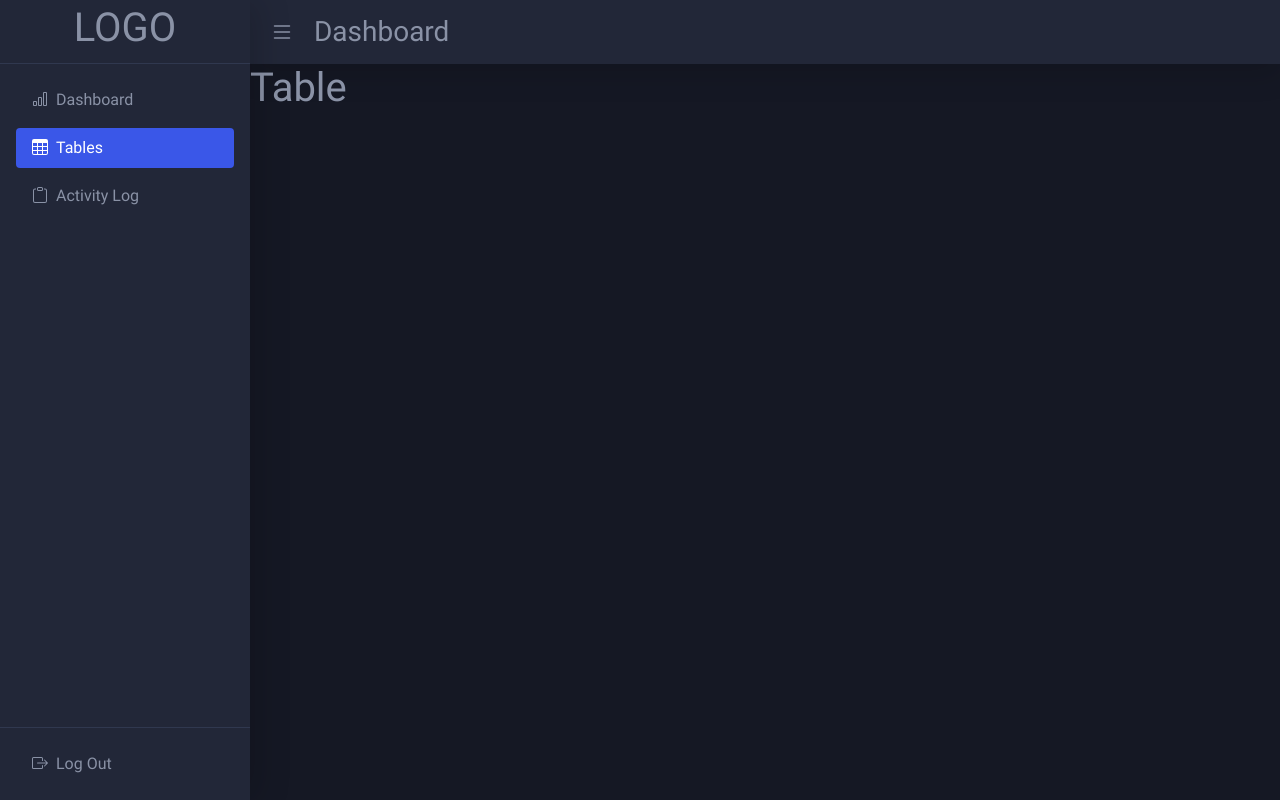
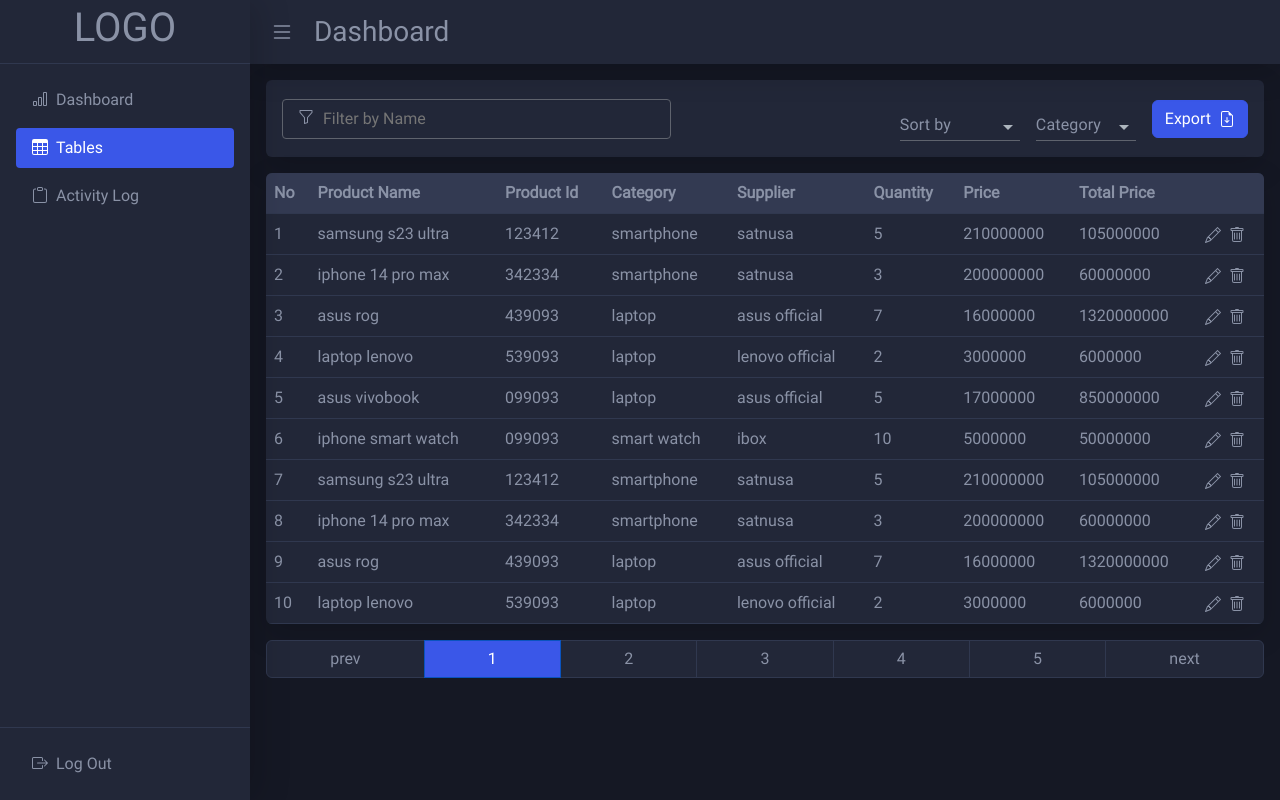
Before and after one commit to Warehouse-Management-Dashboard/storage-frontend, a React (Create React App) app: page /tables in a window 1280 px wide. Built offline with nearby package versions, Linux system fonts and the light colour scheme.

Commit message:
create tables page

```diff
--- a/package.json
+++ b/package.json
@@ -3,6 +3,9 @@
   "version": "0.1.0",
   "private": true,
   "dependencies": {
+    "@emotion/react": "^11.10.6",
+    "@emotion/styled": "^11.10.6",
+    "@mui/material": "^5.11.12",
     "@reduxjs/toolkit": "^1.9.3",
     "@testing-library/jest-dom": "^5.16.5",
     "@testing-library/react": "^13.4.0",
--- a/src/App.js
+++ b/src/App.js
@@ -3,20 +3,44 @@ import "./App.css";
 import MainLayout from "./components/MainLayout";
 import { Route, Routes } from "react-router-dom";
 import LogIn from "./pages/LogIn";
-
+import Tables from "./pages/Tables";
+import { createTheme, ThemeProvider } from "@mui/material/styles";
+const theme = createTheme({
+  palette: {
+    primary: {
+      main: "#3a57e8",
+      light: "#4d67ea",
+    },
+    text: {
+      primary: "#8a92a6",
+      secondary: "#8a92a6",
+      disabled: "#5f636d",
+    },
+    action: {
+      active: "#adb5bd",
+    },
+    background: {
+      default: "#222738",
+      paper: "#222738",
+    },
+  },
+});
 function App() {
+  console.log(theme);
   return (
     <div className="App">
+      <ThemeProvider theme={theme}>
         <Routes>
           <Route path="/log-in" element={<LogIn />} />
           <Route path="/" element={<MainLayout />}>
             <Route index element={<h1>Dashboard</h1>} />
-          <Route path="tables" element={<h1>Table</h1>} />
+            <Route path="tables" element={<Tables />} />
             <Route path="activity-log" element={<h1>Activity Log</h1>} />
             <Route path="log-out" element={<h1>log-out</h1>} />
           </Route>
           <Route path="*" element={<h1>PAGE NOT FOUND</h1>} />
         </Routes>
+      </ThemeProvider>
     </div>
   );
 }
--- a/src/assets/stylesheet/bootstrap-edit.css
+++ b/src/assets/stylesheet/bootstrap-edit.css
@@ -1,5 +1,6 @@
 .button-primary-edit {
   background-color: #3a57e8;
+  border-color: #3a57e8;
 }
 .button-primary-edit:hover {
   background-color: #4d67ea;
--- a/src/assets/stylesheet/header-bar.css
+++ b/src/assets/stylesheet/header-bar.css
@@ -1,3 +1,4 @@
 .header {
   height: 64px;
+  z-index: 999;
 }
--- a/src/assets/stylesheet/input.css
+++ b/src/assets/stylesheet/input.css
@@ -56,7 +56,7 @@
 .form-input:focus {
   border: 1.5px solid #3a57e8 !important;
 }
-
+/* form checkbos */
 .form-checkbox-container {
   position: relative;
 }
@@ -115,3 +115,37 @@
   + .form-checkbox:before {
   opacity: 1;
 }
+
+/* form search */
+.form-search-container {
+  position: relative;
+  height: 40px;
+}
+.form-search {
+  position: absolute;
+  top: 0;
+  left: 0;
+  width: 100%;
+  height: 100%;
+  font-size: 1rem;
+  border: 1px solid #5f636d;
+  color: #adb5bd;
+  border-radius: 0.25rem;
+  outline: none;
+  padding: 1rem;
+  background: none;
+  z-index: 1;
+  padding-left: 40px;
+}
+.form-search:hover {
+  border: 1px solid #8a92a6;
+}
+.form-search:focus {
+  border: 1.5px solid #3a57e8 !important;
+}
+.form-search-icon {
+  position: absolute;
+  top: 6px;
+  left: 16px;
+}
+/* form select */
--- /dev/null
+++ b/src/assets/stylesheet/tables.css
@@ -0,0 +1,37 @@
+.table-product thead {
+  color: #adb5bd !important;
+  background-color: #333a52;
+  padding-inline: 8px;
+}
+.table-product tr {
+  color: #8a92a6 !important;
+}
+.table-product tbody tr:hover {
+  background-color: #2f3546;
+}
+.table-product td,
+.table-product th {
+  border-color: #30384f;
+}
+.table-product .action svg:hover {
+  color: white;
+  cursor: pointer;
+}
+
+.table-navigate-button button {
+  background-color: #222738;
+  border: 1px solid #30384f;
+  color: #8a92a6;
+}
+.table-navigate-button button:hover,
+.table-navigate-button button:active {
+  background-color: #333a52 !important;
+  border-color: #333a52 !important;
+  color: #adb5bd !important;
+}
+.table-navigate-button button.active,
+.table-navigate-button button.active:hover,
+.table-navigate-button button.active:active {
+  background-color: #3a57e8 !important;
+  color: white !important;
+}
--- a/src/components/HeaderBar.js
+++ b/src/components/HeaderBar.js
@@ -7,7 +7,7 @@ const HeaderBar = ({ sideBarOpenHandle }) => {
   const location = useLocation();
 
   return (
-    <header className="header w-100 px-3 box-shadow c-bg-2 d-flex align-items-center">
+    <header className="header w-100 px-3 box-shadow c-bg-2 d-flex align-items-center position-sticky top-0 ">
       <div
         className="hamburger-menu me-3 p-1 c-bg-hover rounded"
         onClick={sideBarOpenHandle}
--- /dev/null
+++ b/src/components/TablesAction.js
@@ -0,0 +1,91 @@
+import Select from "@mui/material/Select";
+import MenuItem from "@mui/material/MenuItem";
+import FormControl from "@mui/material/FormControl";
+import InputLabel from "@mui/material/InputLabel";
+import React from "react";
+import {
+  Funnel,
+  FileEarmarkArrowDown,
+  ThreeDotsVertical,
+} from "react-bootstrap-icons";
+import { Button, Container, Row, Col } from "react-bootstrap";
+
+const sortBySelection = [
+  "sort by newest",
+  "sort by oldest",
+  "sort A to Z",
+  "sort Z to A",
+];
+const categorySelection = ["laptop", "smartphone", "smartwatch"];
+const TablesAction = () => {
+  return (
+    <Container className="p-3 c-bg-2 box-shadow rounded align-items-center justify-content-end">
+      <Row>
+        <Col lg="5" sm="8" xs="10" className="align-self-center">
+          <div className="form-search-container flex-grow-1 w-100">
+            <input
+              type="text"
+              id="filter-by-name"
+              placeholder="Filter by Name"
+              className="form-search"
+            />
+            <label htmlFor="filter-by-name" className="form-search-icon">
+              <Funnel />
+            </label>
+          </div>
+        </Col>
+        <Col
+          lg="7"
+          className="gap-3 justify-content-end align-items-center d-none d-lg-flex"
+        >
+          <FormControl variant="standard" sx={{ minWidth: 120 }} size="small">
+            <InputLabel id="sortby-select-label">Sort by</InputLabel>
+            <Select
+              labelId="sortby-select-label"
+              id="sortby-select"
+              //   value={age}
+              //   onChange={handleChange}
+              label="Sort by"
+              sx={{ "&:before": { borderColor: "#5f636d" } }}
+            >
+              <MenuItem value="">
+                <em>None</em>
+              </MenuItem>
+              {sortBySelection.map((item) => {
+                return <MenuItem value={item}>{item}</MenuItem>;
+              })}
+            </Select>
+          </FormControl>
+          <FormControl variant="standard" sx={{ minWidth: 100 }} size="small">
+            <InputLabel id="category-select-label">Category</InputLabel>
+            <Select
+              labelId="category-select-label"
+              id="category-select"
+              label="Category"
+              sx={{ "&:before": { borderColor: "#5f636d" } }}
+            >
+              <MenuItem value="">
+                <em>None</em>
+              </MenuItem>
+              {categorySelection.map((item) => {
+                return <MenuItem value={item}>{item}</MenuItem>;
+              })}
+            </Select>
+          </FormControl>
+
+          <Button className="button-primary-edit">
+            <span className="pe-2">Export</span>
+            <FileEarmarkArrowDown className="d-inline-block" />
+          </Button>
+        </Col>
+        <Col className=" d-flex justify-content-end align-items-center d-lg-none">
+          <div className="p-1  c-bg-hover   rounded">
+            <ThreeDotsVertical />
+          </div>
+        </Col>
+      </Row>
+    </Container>
+  );
+};
+
+export default TablesAction;
--- /dev/null
+++ b/src/components/TablesTable.js
@@ -0,0 +1,59 @@
+import React from "react";
+import { Container, Table, ButtonGroup, Button } from "react-bootstrap";
+import datas from "../data.json";
+import { Pencil, Trash } from "react-bootstrap-icons";
+import "../assets/stylesheet/tables.css";
+const TablesTable = () => {
+  return (
+    <>
+      <Container className="c-bg-2 box-shadow rounded  p-0 overflow-hidden">
+        <Table responsive className="table-product w-100 m-0 bg-transparent ">
+          <thead>
+            <tr>
+              <th>No</th>
+              <th>Product Name</th>
+              <th>Product Id</th>
+              <th>Category</th>
+              <th>Supplier</th>
+              <th>Quantity</th>
+              <th>Price</th>
+              <th>Total Price</th>
+              <th></th>
+            </tr>
+          </thead>
+          <tbody>
+            {datas.map((data, i) => {
+              return (
+                <tr>
+                  <td>{i + 1}</td>
+                  <td>{data.productName}</td>
+                  <td>{data.productId}</td>
+                  <td>{data.category}</td>
+                  <td>{data.supplier}</td>
+                  <td>{data.quantity}</td>
+                  <td>{data.price}</td>
+                  <td>{data.totalPrice}</td>
+                  <td className="action">
+                    <Pencil className="me-2" />
+                    <Trash />
+                  </td>
+                </tr>
+              );
+            })}
+          </tbody>
+        </Table>
+      </Container>
+      <ButtonGroup className="table-navigate-button   ">
+        <Button>prev</Button>
+        <Button className="active">1</Button>
+        <Button>2</Button>
+        <Button>3</Button>
+        <Button>4</Button>
+        <Button>5</Button>
+        <Button>next</Button>
+      </ButtonGroup>
+    </>
+  );
+};
+
+export default TablesTable;
--- /dev/null
+++ b/src/data.json
@@ -0,0 +1,92 @@
+[
+  {
+    "productName": "samsung s23 ultra",
+    "productId": "123412",
+    "category": "smartphone",
+    "supplier": "satnusa",
+    "quantity": 5,
+    "price": 210000000,
+    "totalPrice": 105000000
+  },
+  {
+    "productName": "iphone 14 pro max",
+    "productId": "342334",
+    "category": "smartphone",
+    "supplier": "satnusa",
+    "quantity": 3,
+    "price": 200000000,
+    "totalPrice": 60000000
+  },
+  {
+    "productName": "asus rog ",
+    "productId": "439093",
+    "category": "laptop",
+    "supplier": "asus official",
+    "quantity": 7,
+    "price": 16000000,
+    "totalPrice": 1320000000
+  },
+  {
+    "productName": "laptop lenovo ",
+    "productId": "539093",
+    "category": "laptop",
+    "supplier": "lenovo official",
+    "quantity": 2,
+    "price": 3000000,
+    "totalPrice": 6000000
+  },
+  {
+    "productName": "asus vivobook",
+    "productId": "099093",
+    "category": "laptop",
+    "supplier": "asus official",
+    "quantity": 5,
+    "price": 17000000,
+    "totalPrice": 850000000
+  },
+  {
+    "productName": "iphone smart watch",
+    "productId": "099093",
+    "category": "smart watch",
+    "supplier": "ibox",
+    "quantity": 10,
+    "price": 5000000,
+    "totalPrice": 50000000
+  },
+  {
+    "productName": "samsung s23 ultra",
+    "productId": "123412",
+    "category": "smartphone",
+    "supplier": "satnusa",
+    "quantity": 5,
+    "price": 210000000,
+    "totalPrice": 105000000
+  },
+  {
+    "productName": "iphone 14 pro max",
+    "productId": "342334",
+    "category": "smartphone",
+    "supplier": "satnusa",
+    "quantity": 3,
+    "price": 200000000,
+    "totalPrice": 60000000
+  },
+  {
+    "productName": "asus rog ",
+    "productId": "439093",
+    "category": "laptop",
+    "supplier": "asus official",
+    "quantity": 7,
+    "price": 16000000,
+    "totalPrice": 1320000000
+  },
+  {
+    "productName": "laptop lenovo ",
+    "productId": "539093",
+    "category": "laptop",
+    "supplier": "lenovo official",
+    "quantity": 2,
+    "price": 3000000,
+    "totalPrice": 6000000
+  }
+]
--- /dev/null
+++ b/src/pages/Tables.js
@@ -0,0 +1,13 @@
+import TablesAction from "../components/TablesAction";
+import TablesTable from "../components/TablesTable";
+
+const Tables = () => {
+  return (
+    <div className="m-3 vstack gap-3">
+      <TablesAction />
+      <TablesTable />
+    </div>
+  );
+};
+
+export default Tables;
```
Also changed, not shown: 1 other file (tests, documents, lock files or other folders). Lines whose indentation alone changed are shown as unchanged.
